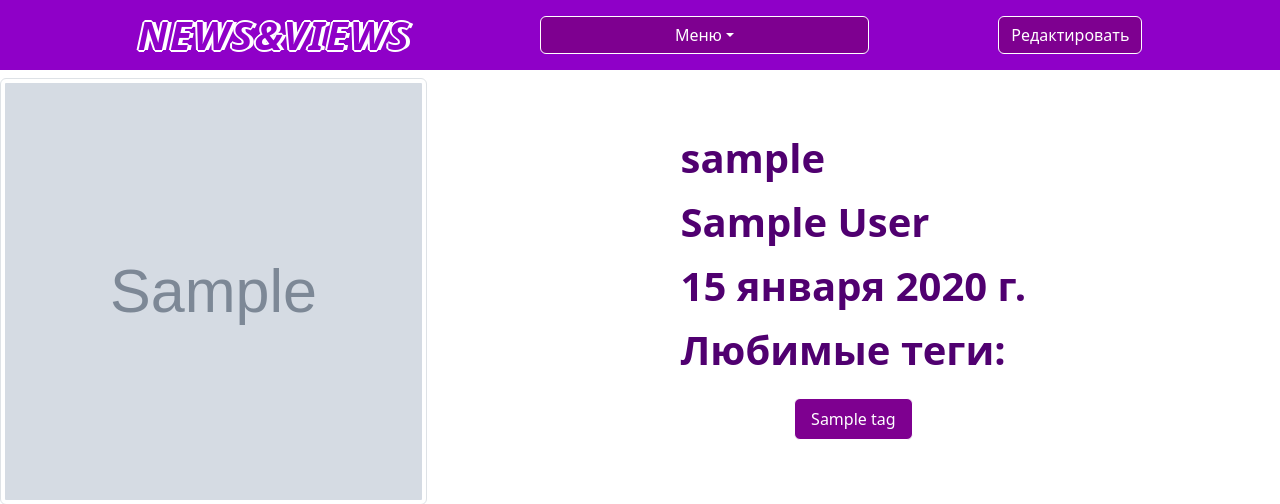
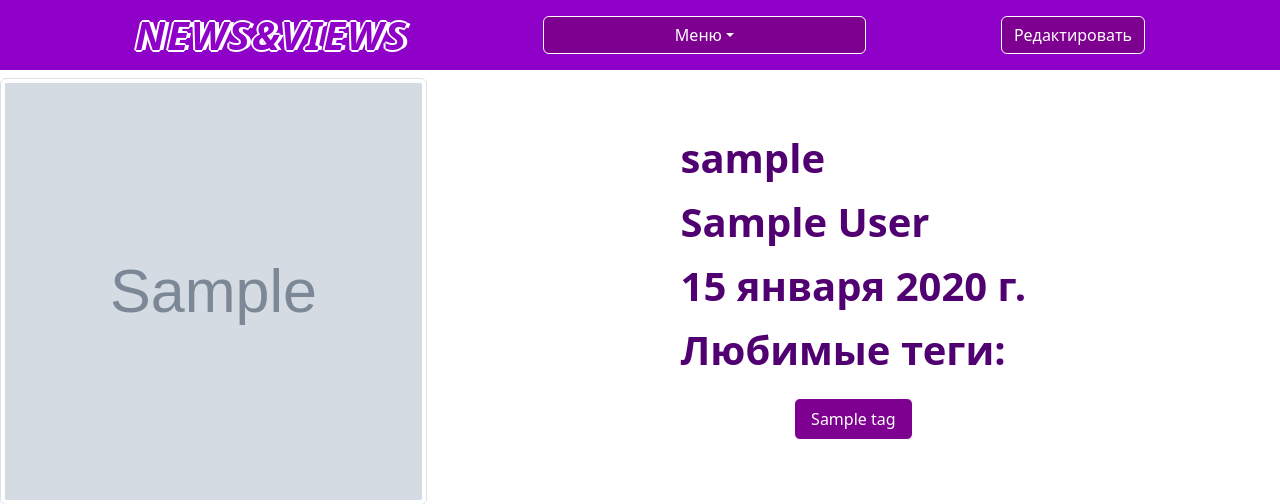
Before and after one commit to efsnail007/LMS_proj_news, a Django app: a page that uses src/news/templates/base/base.html in a window 1280 px wide. Shown: the top 504 px of the page. Run offline with Django 5.2, Linux system fonts and the light colour scheme; a user stored in the database is signed in; tables that the repository leaves empty hold one stand-in row (values such as "Sample post"); grey boxes marked "Sample" are stand-in pictures; data that the repository does not hold is empty; some libraries are stand-ins or nearby versions.

Commit message:
some changes

```diff
--- a/src/news/templates/base/base.html
+++ b/src/news/templates/base/base.html
@@ -18,7 +18,7 @@
         <!-- добавить ещё аватарку пользователя -->
         <li class="flex-grow-1 px-2 text-center"><a href="{% url 'news_feed:news-feed' %}" class="text-decoration-none display-6 logo-border text-color"><strong><em>News&Views</em></strong></a></li>
          {% if request.user.is_authenticated %}
-            <li class="flex-grow-1"><div class="dropdown-center my-2">
+            <li class="flex-grow-1 px-2"><div class="dropdown-center my-2">
                 <button class="btn dropdown-toggle w-100 btn-filter-on border border-white text-white" type="button" id="dropdownMenu2" data-bs-toggle="dropdown" aria-expanded="false" data-bs-auto-close="outside">Меню</button>
                 <ul class="dropdown-menu w-100 text-center" aria-labelledby="dropdownMenu2">
                     <li><a href="{% url 'item:item-add' %}" class="dropdown-item btn text-color btn-filter">Добавить запись</a></li>
--- a/src/news/templates/user_page/user_page.html
+++ b/src/news/templates/user_page/user_page.html
@@ -37,6 +37,7 @@
                     <p class="card-text display-6 fw-bold">{{ record.date_of_birth }}</p>
                 {% endif %}
                 {% if record.user.username != request.user.username %}
+                    <p><a href="{% url 'user_page:like-list' record.user.username %}" class="btn btn-primary">Понравившиеся записи пользователя</a></p>
                     <p><a href="{% url 'user_page:follows' record.user.username %}" class="btn btn-primary">Подписки пользователя</a></p>
                 {% endif %}
                 {% if record.tags.all %}
```
